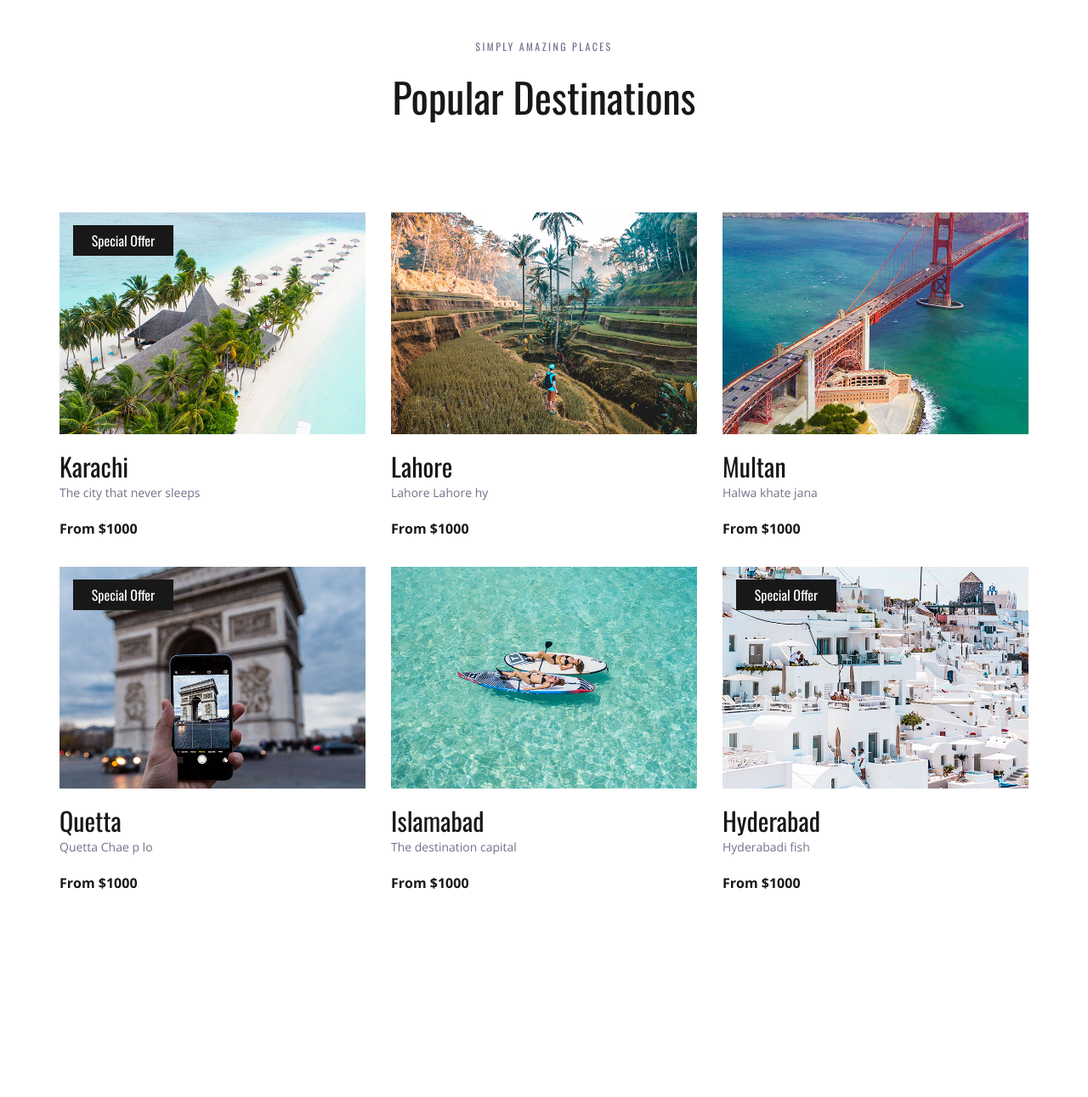
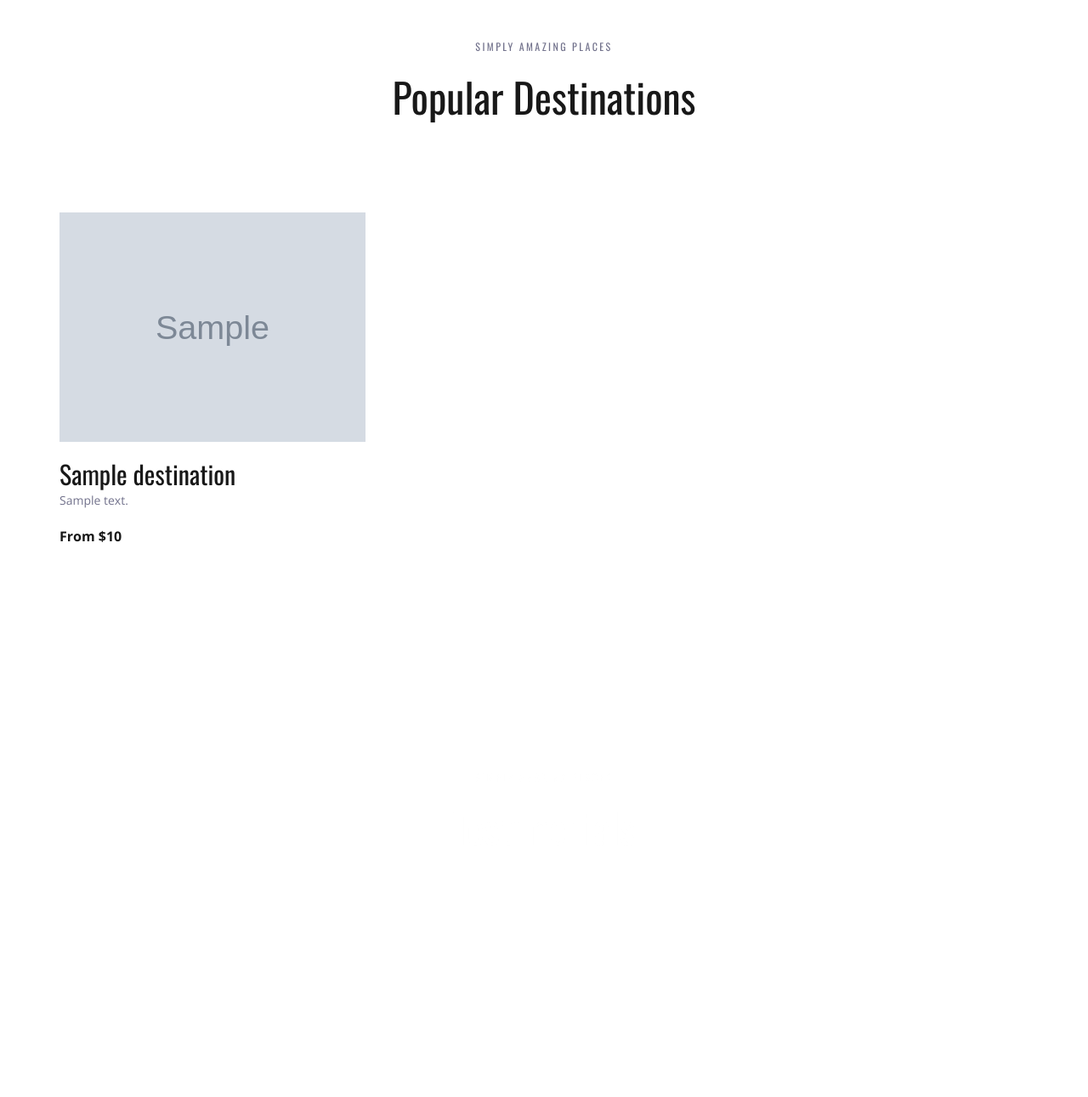
Before and after one commit to aghanhussain/travelloWebApp, a Django app: page / in a window 1280 px wide. Shown: the part 1235-2526 px from the top of the page at 85% size. Run offline with Django 3.2, Linux system fonts and the light colour scheme; tables that the repository leaves empty hold one stand-in row (values such as "Sample post"); grey boxes marked "Sample" are stand-in pictures; some libraries are stand-ins or nearby versions.

Commit message:
dynamic data addition via postgreSql added

```diff
--- a/project2/urls.py
+++ b/project2/urls.py
@@ -15,10 +15,14 @@ Including another URLconf
 """
 from django.contrib import admin
 from django.urls import path,include
+from django.conf  import settings
+from django.conf.urls.static import static
 
 urlpatterns = [
     path('', include('travello.urls')),
     path('admin/', admin.site.urls),
 
 
-]
+] + static(settings.MEDIA_URL, document_root = settings.MEDIA_ROOT)
+
+#urlpatterns = urlpatterns + static(settings.MEDIA_URL, document_root = settings.MEDIA_ROOT)
--- a/templates/index.html
+++ b/templates/index.html
@@ -1,6 +1,9 @@
 
 {% load static %}
 {% static 'images' as baseUrl %}
+
+
+
 <!DOCTYPE html>
 <html lang="en">
 <head>
@@ -251,18 +254,18 @@
 					<div class="destinations_container item_grid">
 
 						<!-- Destination -->
-						{% for finDest in finDests %}
+						{% for fin_Dest in fin_Dests %}
 						<div class="destination item">
 							<div class="destination_image">
-								<img src="{{baseUrl}}/{{finDest.img}}" alt="">
-								{% if finDest.offer%}
+								<img src="{{fin_Dest.image.url}}" alt="">
+								{% if finDest.offer %}
 								<div class="spec_offer text-center"><a href="#">Special Offer</a></div>
-								{%endif%}
+								{% endif %}
 							</div>
 							<div class="destination_content">
-								<div class="destination_title"><a href="destinations.html">{{finDest.name}}</a></div>
-								<div class="destination_subtitle"><p>{{finDest.desc}}</p></div>
-								<div class="destination_price">From ${{finDest.price}}</div>
+								<div class="destination_title"><a href="destinations.html">{{fin_Dest.name}}</a></div>
+								<div class="destination_subtitle"><p>{{fin_Dest.desc}}</p></div>
+								<div class="destination_price">From ${{fin_Dest.price}}</div>
 							</div>
 						</div>
 						{% endfor %}
--- a/travello/views.py
+++ b/travello/views.py
@@ -3,54 +3,58 @@ from .models import Destination
 # Create your views here.
 def index(request):
 
-    dest1 = Destination()
-    dest1.name = 'Karachi'
-    dest1.price = 1000
-    dest1.desc = "The city that never sleeps"
-    dest1.img = 'destination_1.jpg'
-    dest1.offer = True
+    # dest1 = Destination()
+    # dest1.name = 'Karachi'
+    # dest1.price = 1000
+    # dest1.desc = "The city that never sleeps"
+    # dest1.img = 'destination_1.jpg'
+    # dest1.offer = True
 
-    dest2 = Destination()
-    dest2.name = "Lahore"
-    dest2.price = 1000
-    dest2.desc = "Lahore Lahore hy"
-    dest2.img = 'destination_2.jpg'
-    dest2.offer = False
+    # dest2 = Destination()
+    # dest2.name = "Lahore"
+    # dest2.price = 1000
+    # dest2.desc = "Lahore Lahore hy"
+    # dest2.img = 'destination_2.jpg'
+    # dest2.offer = False
 
-    dest3 = Destination()
-    dest3.name = "Multan"
-    dest3.price = 1000
-    dest3.desc = "Halwa khate jana"
-    dest3.img = 'destination_3.jpg'
-    dest3.offer = False
+    # dest3 = Destination()
+    # dest3.name = "Multan"
+    # dest3.price = 1000
+    # dest3.desc = "Halwa khate jana"
+    # dest3.img = 'destination_3.jpg'
+    # dest3.offer = False
 
 
-    dest4 = Destination()
-    dest4.name = "Quetta"
-    dest4.price = 1000
-    dest4.desc = "Quetta Chae p lo"
-    dest4.img = 'destination_4.jpg'
-    dest4.offer = True
+    # dest4 = Destination()
+    # dest4.name = "Quetta"
+    # dest4.price = 1000
+    # dest4.desc = "Quetta Chae p lo"
+    # dest4.img = 'destination_4.jpg'
+    # dest4.offer = True
 
 
 
-    dest5 = Destination()
-    dest5.name = "Islamabad"
-    dest5.price = 1000
-    dest5.desc = "The destination capital "
-    dest5.img = 'destination_5.jpg'
-    dest5.offer = False
+    # dest5 = Destination()
+    # dest5.name = "Islamabad"
+    # dest5.price = 1000
+    # dest5.desc = "The destination capital "
+    # dest5.img = 'destination_5.jpg'
+    # dest5.offer = False
 
 
-    dest6 = Destination()
-    dest6.name = "Hyderabad"
-    dest6.price = 1000
-    dest6.desc = "Hyderabadi fish"
-    dest6.img = 'destination_6.jpg'
-    dest6.offer = True
+    # dest6 = Destination()
+    # dest6.name = "Hyderabad"
+    # dest6.price = 1000
+    # dest6.desc = "Hyderabadi fish"
+    # dest6.img = 'destination_6.jpg'
+    # dest6.offer = True
 
 
-    dests= [dest1,dest2,dest3,dest4,dest5,dest6]
+    # dests= [dest1,dest2,dest3,dest4,dest5,dest6]
 
 
-    return render(request, 'index.html',{'finDests':dests})
+
+    dests = Destination.objects.all()
+
+
+    return render(request , 'index.html', {'fin_Dests':dests})
```
Also changed, not shown: project2/settings.py (+8 -1 lines), media/pics/Quetta.jpg (added), media/pics/hyderabad.jpeg (added), media/pics/islamabad.jpg (added), media/pics/kaarchi.jpg (added), media/pics/karachi.jpg (added), media/pics/karachi_vB2Nr9v.jpg (added), media/pics/lahore.jpg (added), media/pics/multan.jpg (added).
